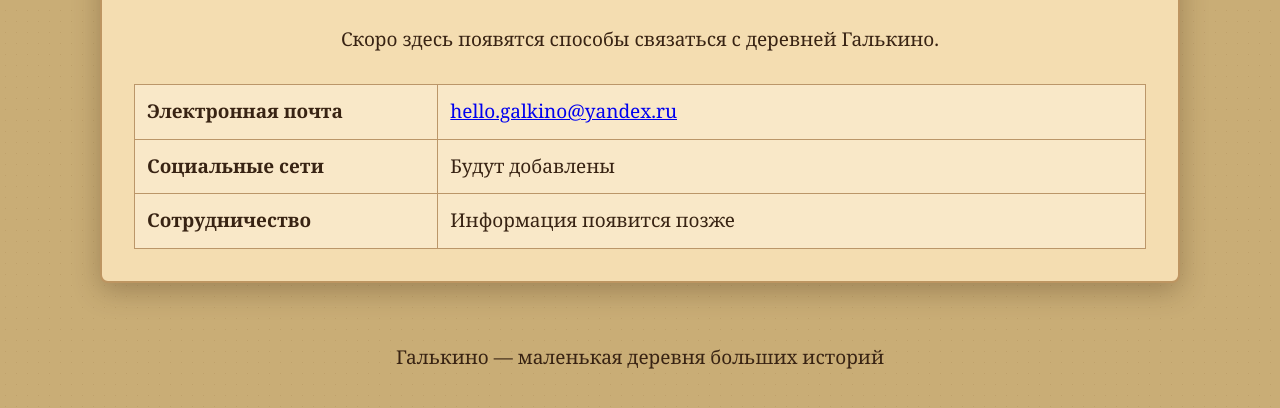
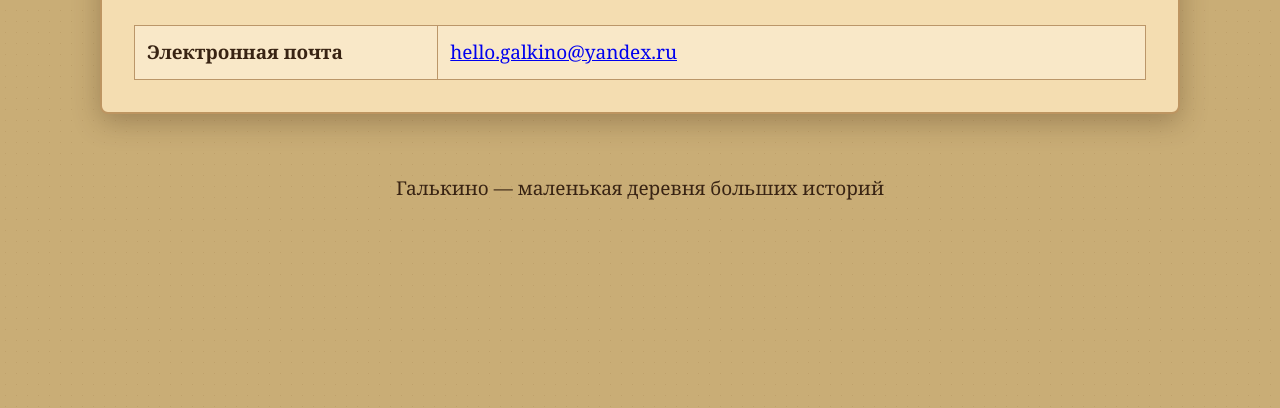
Before and after one commit to steepbear/galkino, a plain HTML site: page contacts.html in a window 1280 px wide. Shown: the part 314-722 px from the top of the page. Drawn offline with Linux system fonts and the light colour scheme.

Commit message:
Simplify contacts page to email only

```diff
--- a/contacts.html
+++ b/contacts.html
@@ -1 +1 @@
-<!doctype html><html lang="ru"><head><meta charset="utf-8"><meta name="viewport" content="width=device-width,initial-scale=1"><title>Контакты — Галькино</title><link rel="stylesheet" href="style.css"><script defer src="site.js"></script></head><body><header></header><main><h1>Контакты</h1><p class="intro">Скоро здесь появятся способы связаться с деревней Галькино.</p><table><tr><th>Электронная почта</th><td><a href="mailto:hello.galkino@yandex.ru">hello.galkino@yandex.ru</a></td></tr><tr><th>Социальные сети</th><td>Будут добавлены</td></tr><tr><th>Сотрудничество</th><td>Информация появится позже</td></tr></table></main><footer></footer></body></html>
+<!doctype html><html lang="ru"><head><meta charset="utf-8"><meta name="viewport" content="width=device-width,initial-scale=1"><title>Контакты — Галькино</title><link rel="stylesheet" href="style.css"><script defer src="site.js"></script></head><body><header></header><main><h1>Контакты</h1><table><tr><th>Электронная почта</th><td><a href="mailto:hello.galkino@yandex.ru">hello.galkino@yandex.ru</a></td></tr></table></main><footer></footer></body></html>
```
